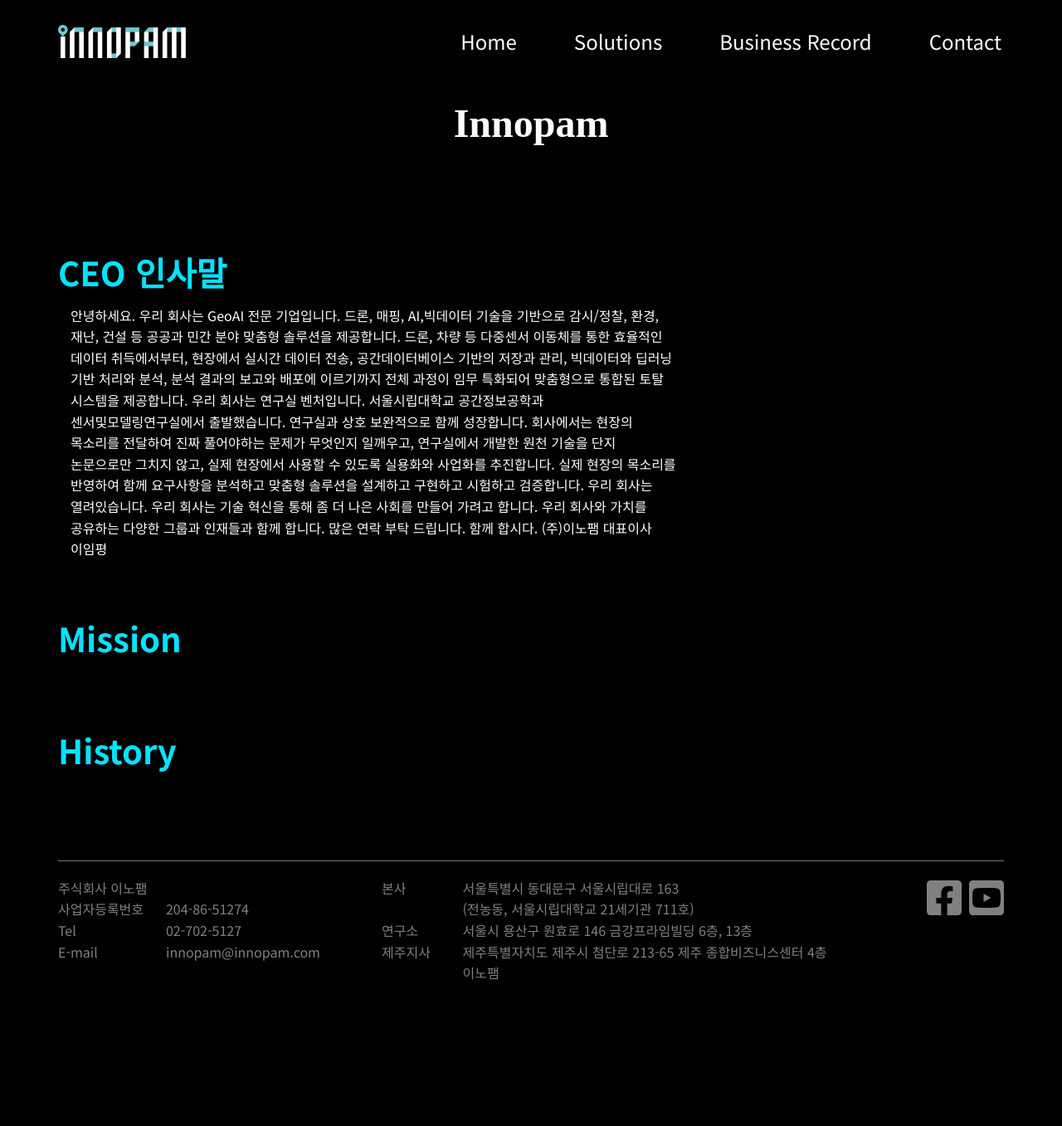
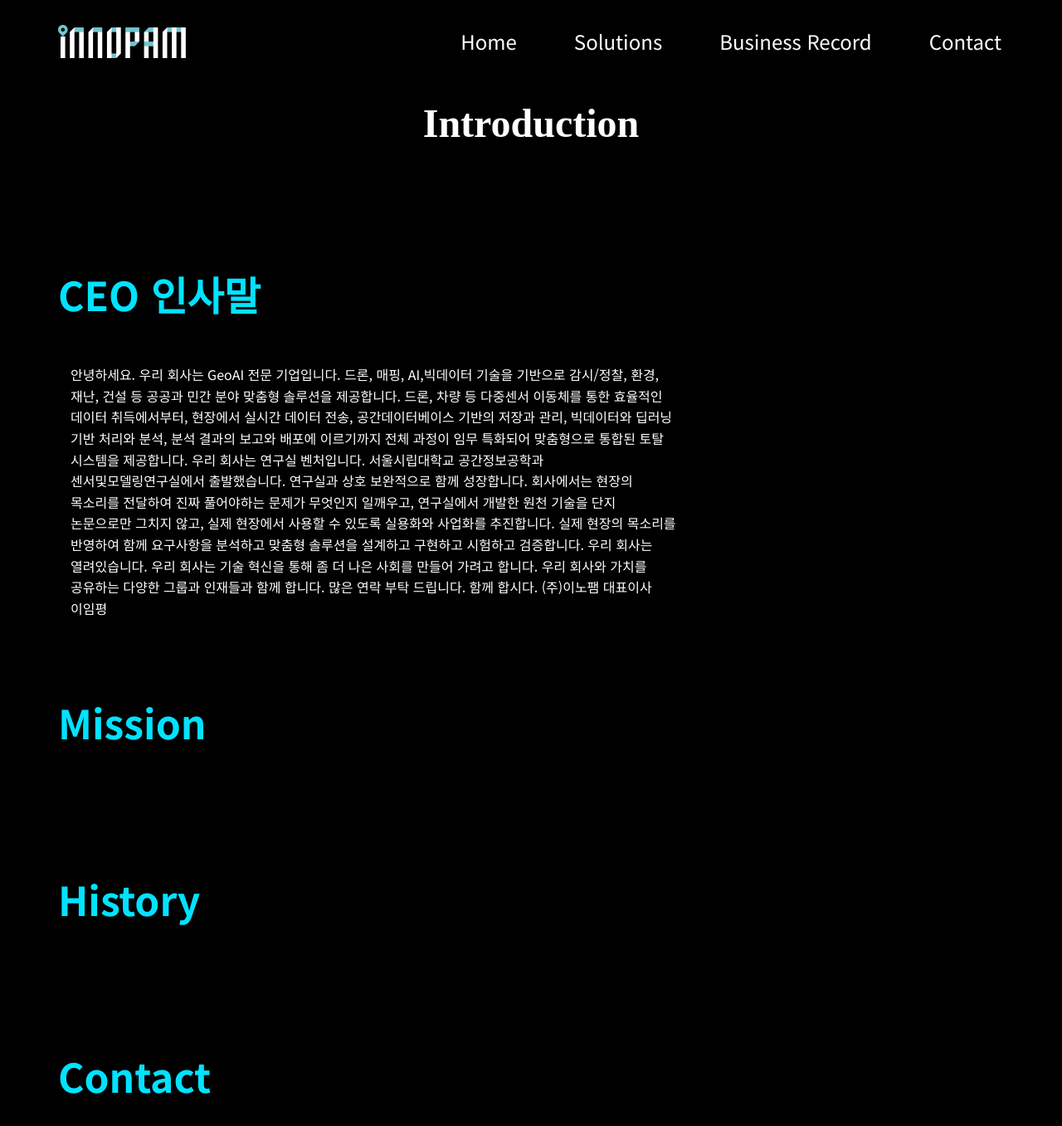
Before and after one commit to innopam/innopam.github.io, a Jekyll site: the page built from innopam.html, in a window 1280 px wide and 1400 px high. Shown: the top 1357 px of the window at 83% size. Built offline with Jekyll 4.4.1, drawn with Linux system fonts in a browser that asks for light colours; some web fonts are replaced.

```diff
--- a/css/innopam.global.scss
+++ b/css/innopam.global.scss
@@ -241,4 +241,6 @@
   color: #00e3ff;
   font-size: 48px;
   font-weight: 900;
+  padding-top: $margin;
+  padding-bottom: $margin * 2;
 }
--- a/innopam.html
+++ b/innopam.html
@@ -10,12 +10,10 @@
   <body id="page-top" class="index">
     {% include header.html %}
     <article>
-      <div class="pageTitle">Innopam</div>
+      <div class="pageTitle">Introduction</div>
       <div class="container" id="about">
         <div class="row contents" id="ceo-text">
-          <div class="smallTitle">
-            <h1>CEO 인사말</h1>
-          </div>
+          <div class="smallTitle">CEO 인사말</div>
           <!-- <div class="col-sm-8">{{innopam.ceo-text | newline_to_br}}</div> -->
           <div class="col-sm-8">
             안녕하세요. 우리 회사는 GeoAI 전문 기업입니다. 드론, 매핑, AI,빅데이터 기술을 기반으로 감시/정찰, 환경,
@@ -33,9 +31,16 @@
         </div>
 
         <div class="row contents" id="history">
-          <div class="smallTitle">
-            <h1>Mission</h1>
+          <div class="smallTitle">Mission</div>
+          <div class="col-sm-8">
+            <div class="row">
+              <div class="blur" style="background-image: url('assets/img/introduction/atom\,\ science.png')"></div>
+            </div>
           </div>
+        </div>
+
+        <div class="row contents" id="history">
+          <div class="smallTitle">History</div>
           <div class="col-sm-8">
             {% for history in innopam.history %}
             <div class="row">
@@ -47,17 +52,7 @@
         </div>
 
         <div class="row contents" id="history">
-          <div class="smallTitle">
-            <h1>History</h1>
-          </div>
-          <div class="col-sm-8">
-            {% for history in innopam.history %}
-            <div class="row">
-              <div class="col-xs-3 date">{{history.date}}</div>
-              <div class="col-xs-9 content">{{history.content}}</div>
-            </div>
-            {% endfor %}
-          </div>
+          <div class="smallTitle">Contact</div>
         </div>
       </div>
     </article>
```
Also changed, not shown: _data/innopam.yml (+7 -0 lines), assets/img/introduction/atom.png (added), assets/img/introduction/global.png (added), assets/img/introduction/team.png (added).
